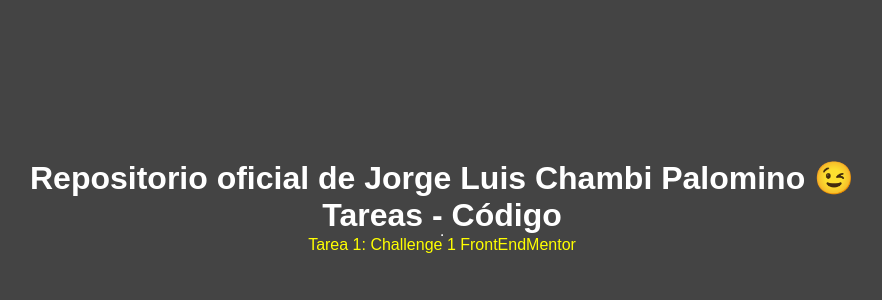
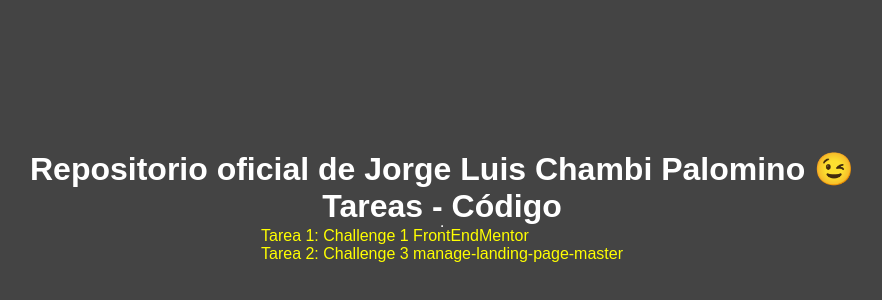
Before and after one commit to jchambi/jchambi.github.io, a plain HTML site: page index.html in a window 1280 px wide. Shown: the part 194-494 px from the top of the page, without its empty margins (198-1080 px from the left). Drawn offline with Linux system fonts and the light colour scheme.

Commit message:
Agregando Challenge 3

```diff
--- a/index.html
+++ b/index.html
@@ -16,6 +16,11 @@
                 Tarea 1: Challenge 1 FrontEndMentor
             </a>
         </li>
+        <li class="tareas__tarea">
+            <a href="https://jchambi.github.io/Challenges/manage-landing-page-master/" class="tareas__link" target="_blank">
+                Tarea 2: Challenge 3 manage-landing-page-master
+            </a>
+        </li>
     </ul>
 </body>
 </html>
```
